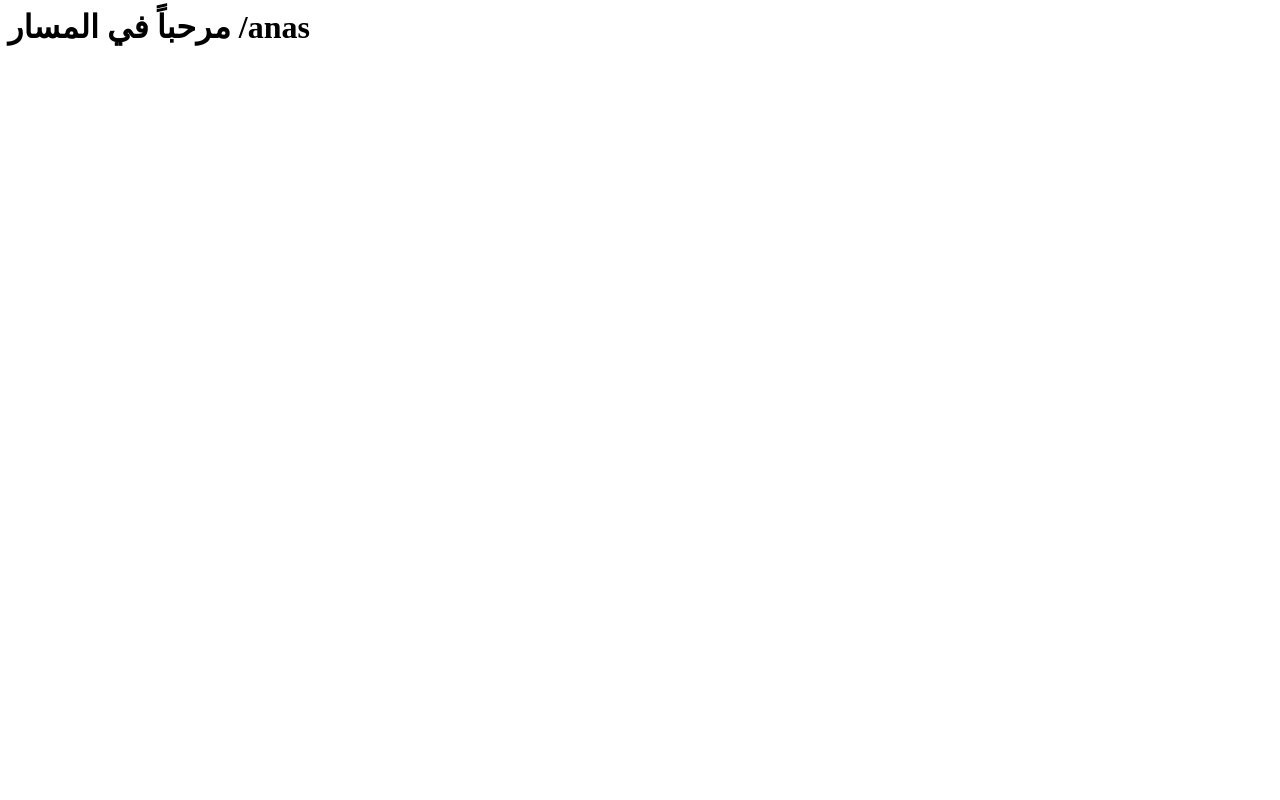
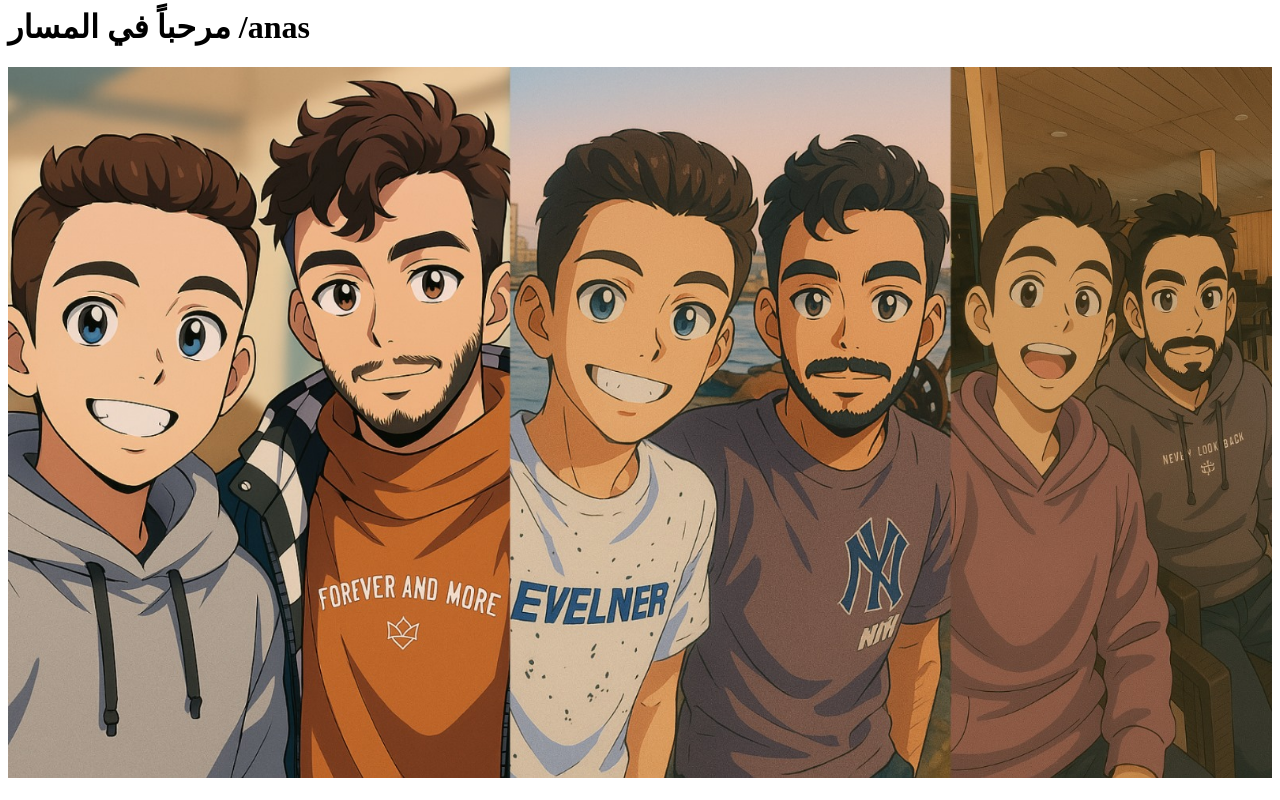
Before and after one commit to anasfarra/myucas, a plain HTML site: page anas/index.html in a window 1280 px wide. Drawn offline with Linux system fonts and the light colour scheme.

Commit message:
Update index.html

```diff
--- a/anas/index.html
+++ b/anas/index.html
@@ -1 +1,2 @@
 <h1>مرحباً في المسار /anas</h1>
+<img src="a.jpg" alt="وصف البديل" style="max-width:100%; height:auto;">
```
